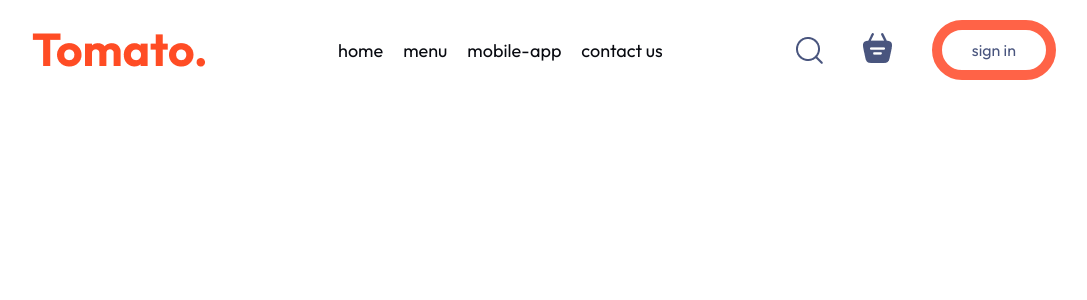
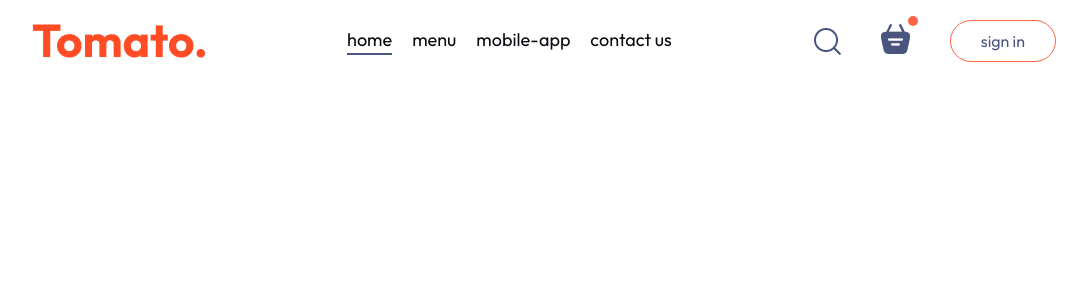
Before and after one commit to sam-in07/ByteBites, a React (Vite) app in the folder frontend/: page / in a window 1280 px wide. Shown: the top 300 px of the page, without its empty margins (96-1183 px from the left). Built offline with nearby package versions, Linux system fonts and the light colour scheme; a web font is replaced by a local one.

Commit message:
nabar updated

```diff
--- a/frontend/src/pages/Navbar/Navbar.css
+++ b/frontend/src/pages/Navbar/Navbar.css
@@ -27,8 +27,38 @@
     background: transparent ;
     font-size: 16px;
     color: #49557e;
-    border: 10px solid tomato;
+    border: 1px solid tomato;
     padding: 10px 30px;
     border-radius: 50px;
     cursor: pointer;
+    transition: 0.3s;
 }
+
+
+.navbar button:hover{
+    background-color: #fff4f2;
+}
+
+.navbar .active{
+    padding-bottom: 2px;
+    border-bottom: 2px solid #49557e;
+}
+
+.navbar li{
+    cursor: pointer;
+}
+
+
+.navbar-search-icon{
+    position: relative;
+}
+
+.navbar-search-icon .dot{
+    position: absolute;
+    min-width: 10px;
+    min-height: 10px;
+    background-color: tomato;
+    border-radius: 5px;
+    top: -8px;
+    right: -8px;
+}
--- a/frontend/src/pages/Navbar/Navbar.jsx
+++ b/frontend/src/pages/Navbar/Navbar.jsx
@@ -1,15 +1,16 @@
-import React from "react";
+import React, { useState } from "react";
 import "./Navbar.css";
 import { assets } from "./../../assets/assets";
 function Navbar() {
+  const [menu,setMenu] = useState("home");
   return (
     <div className="navbar">
       <img src={assets.logo} alt="ByteBites Logo" />
       <ul className="navbar-menu">
-        <li>home</li>
-        <li>menu</li>
-        <li>mobile-app</li>
-        <li>contact us</li>
+        <li className={menu==="home"?"active":""} onClick={()=>setMenu("home")} >home</li>
+        <li className={menu==="menu"?"active":""} onClick={()=>setMenu("menu")}>menu</li>
+        <li className={menu==="mobile-app"?"active":""} onClick={()=>setMenu("mobile-app")}>mobile-app</li>
+        <li className={menu==="contact us"?"active":""} onClick={()=>setMenu("contact us")}>contact us</li>
       </ul>
       <div className="navbar-right">
         <img src={assets.search_icon} alt="Search Icon" />
```
